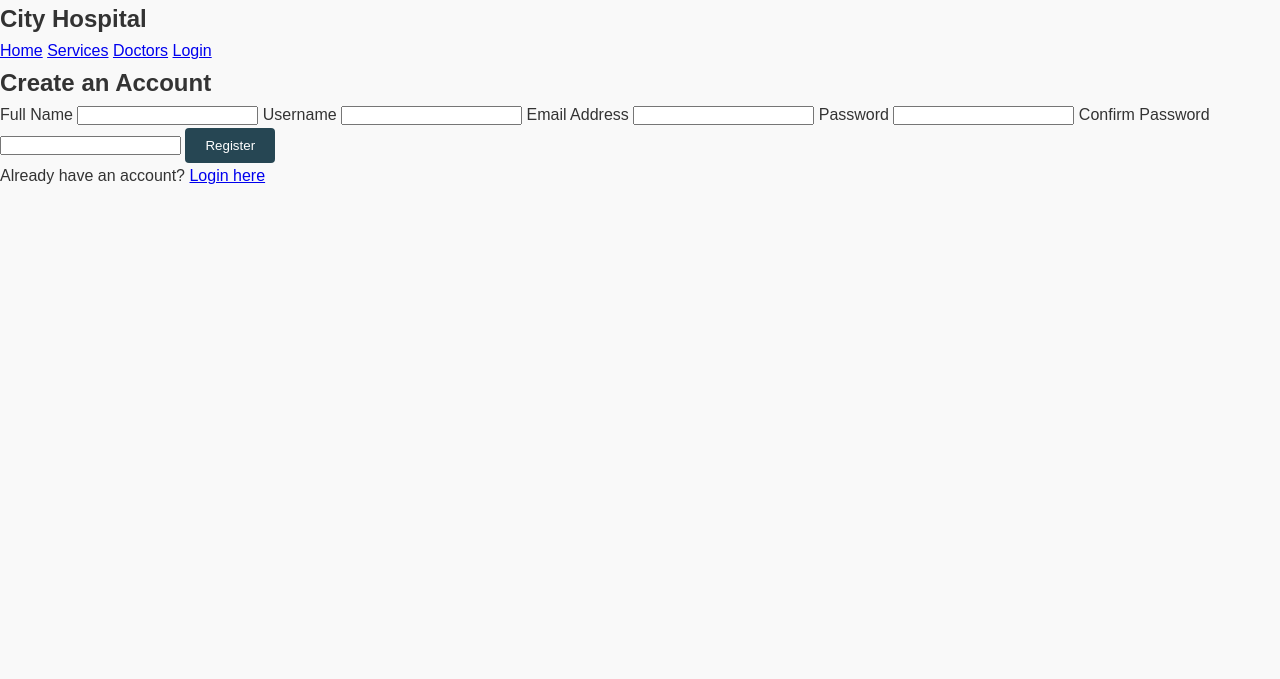
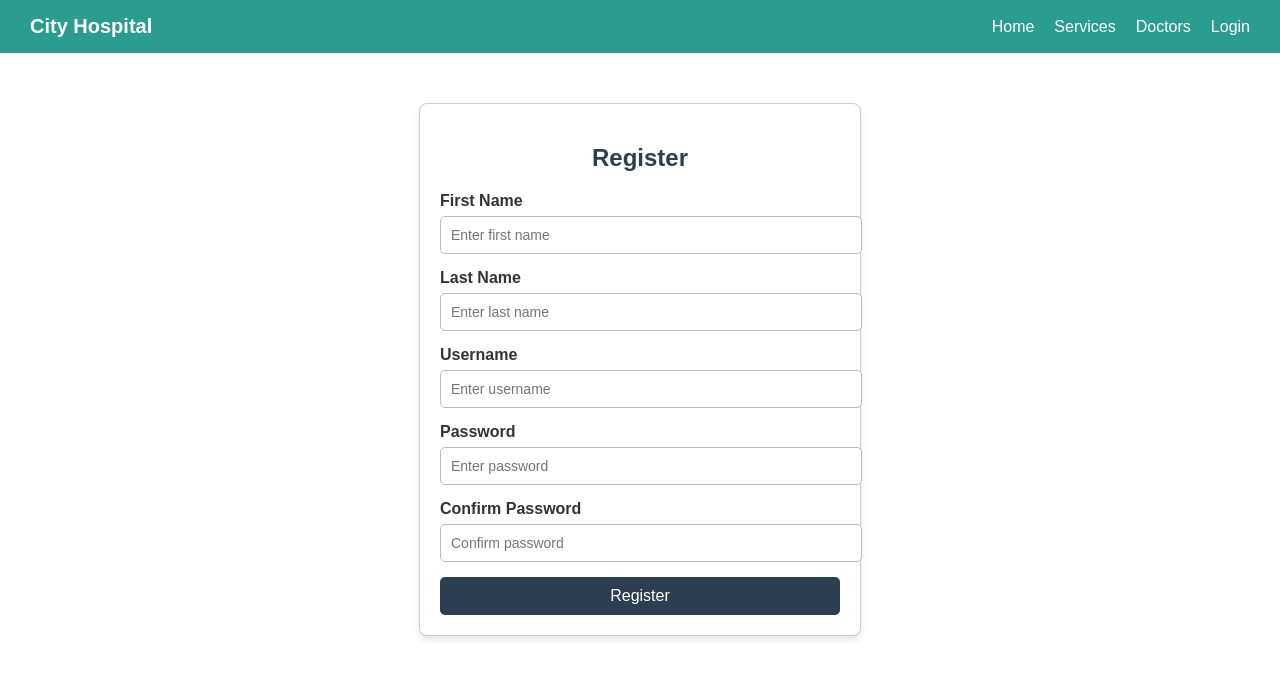
Before and after one commit to Rafeeuzzaman-Dihan/hospital-management-system, a PHP site: page /auth/register.php in a window 1280 px wide. Shown: the top 679 px of the page. Run offline with PHP 8.4, Linux system fonts and the light colour scheme.

Commit message:
Add registration form with validation and styling

```diff
--- a/auth/login.php
+++ b/auth/login.php
@@ -1,6 +1,5 @@
 <?php include "../includes/navbar.php"; ?>
 
-<!-- CSS Links -->
 <link rel="stylesheet" href="../css/navbar.css">
 <link rel="stylesheet" href="../css/login.css">
 
--- a/auth/register.php
+++ b/auth/register.php
@@ -1,51 +1,69 @@
-<!DOCTYPE html>
-<html lang="en">
-<head>
-    <meta charset="UTF-8">
-    <meta name="viewport" content="width=device-width, initial-scale=1.0">
-    <title>Register - City Hospital</title>
-    <link rel="stylesheet" href="../css/style.css">
-</head>
-<body>
+<?php include "../includes/navbar.php"; ?>
 
-<!-- Navbar -->
-<header class="navbar">
-    <div class="logo">
-        <h2>City Hospital</h2>
-    </div>
-    <nav class="nav-links">
-        <a href="../index.php">Home</a>
-        <a href="../index.php#services">Services</a>
-        <a href="../index.php#doctors">Doctors</a>
-        <a href="login.php">Login</a>
-    </nav>
-</header>
+<link rel="stylesheet" href="../css/navbar.css">
+<link rel="stylesheet" href="../css/register.css">
 
-<!-- Register Form -->
-<section class="form-section">
-    <div class="form-container">
-        <h2>Create an Account</h2>
-        <form action="" method="post">
-            <label for="name">Full Name</label>
-            <input type="text" id="name" name="name" required>
+<div class="register-container">
+    <h2>Register</h2>
+    <form id="registerForm" action="#" method="post">
+        <div class="form-group">
+            <label for="firstname">First Name</label>
+            <input type="text" id="firstname" name="firstname" placeholder="Enter first name" required>
+        </div>
 
+        <div class="form-group">
+            <label for="lastname">Last Name</label>
+            <input type="text" id="lastname" name="lastname" placeholder="Enter last name" required>
+        </div>
+
+        <div class="form-group">
             <label for="username">Username</label>
-            <input type="text" id="username" name="username" required>
+            <input type="text" id="username" name="username" placeholder="Enter username" required>
+        </div>
 
-            <label for="email">Email Address</label>
-            <input type="email" id="email" name="email" required>
+        <div class="form-group">
+            <label for="password">Password</label>
+            <input type="password" id="password" name="password" placeholder="Enter password" required>
+        </div>
 
-            <label for="password">Password</label>
-            <input type="password" id="password" name="password" required>
+        <div class="form-group">
+            <label for="confirm_password">Confirm Password</label>
+            <input type="password" id="confirm_password" name="confirm_password" placeholder="Confirm password" required>
+        </div>
 
-            <label for="confirm_password">Confirm Password</label>
-            <input type="password" id="confirm_password" name="confirm_password" required>
+        <button type="submit" class="btn">Register</button>
+    </form>
+</div>
 
-            <button type="submit" class="btn">Register</button>
-        </form>
-        <p>Already have an account? <a href="login.php">Login here</a></p>
-    </div>
-</section>
+<!-- Validation Script -->
+<script>
+    document.getElementById("registerForm").addEventListener("submit", function(e) {
+        let first = document.getElementById("firstname").value.trim();
+        let last = document.getElementById("lastname").value.trim();
+        let user = document.getElementById("username").value.trim();
+        let pass = document.getElementById("password").value;
+        let confirm = document.getElementById("confirm_password").value;
 
-</body>
-</html>
+        // Basic validations
+        if (first.length < 2) {
+            alert("First name must be at least 2 characters.");
+            e.preventDefault();
+            return;
+        }
+        if (last.length < 2) {
+            alert("Last name must be at least 2 characters.");
+            e.preventDefault();
+            return;
+        }
+        if (!/^[a-zA-Z0-9]+$/.test(user)) {
+            alert("Username must contain only letters and numbers.");
+            e.preventDefault();
+            return;
+        }
+        if (pass !== confirm) {
+            alert("Passwords do not match.");
+            e.preventDefault();
+            return;
+        }
+    });
+</script>
--- /dev/null
+++ b/css/register.css
@@ -0,0 +1,49 @@
+.register-container {
+    max-width: 400px;
+    margin: 50px auto;
+    padding: 20px;
+    border: 1px solid #ccc;
+    border-radius: 8px;
+    background: #fff;
+    box-shadow: 0 4px 6px rgba(0,0,0,0.1);
+}
+
+.register-container h2 {
+    text-align: center;
+    margin-bottom: 20px;
+    color: #2c3e50;
+}
+
+.form-group {
+    margin-bottom: 15px;
+}
+
+.form-group label {
+    display: block;
+    margin-bottom: 6px;
+    font-weight: 600;
+    color: #333;
+}
+
+.form-group input {
+    width: 100%;
+    padding: 10px;
+    border: 1px solid #bbb;
+    border-radius: 5px;
+    font-size: 14px;
+}
+
+.btn {
+    width: 100%;
+    padding: 10px;
+    background: #2c3e50;
+    color: #fff;
+    border: none;
+    border-radius: 5px;
+    font-size: 16px;
+    cursor: pointer;
+}
+
+.btn:hover {
+    background: #1a242f;
+}
```
Also changed, not shown: js/script.js (deleted).
